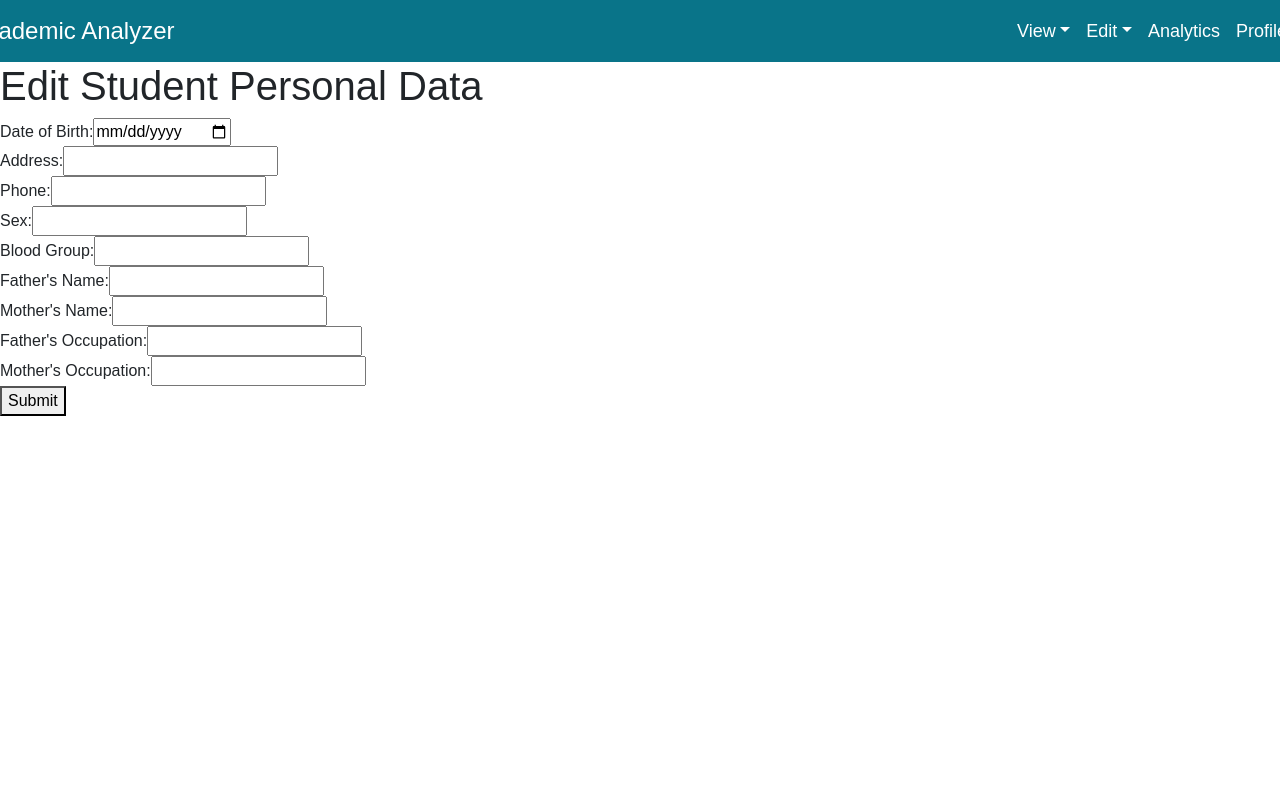
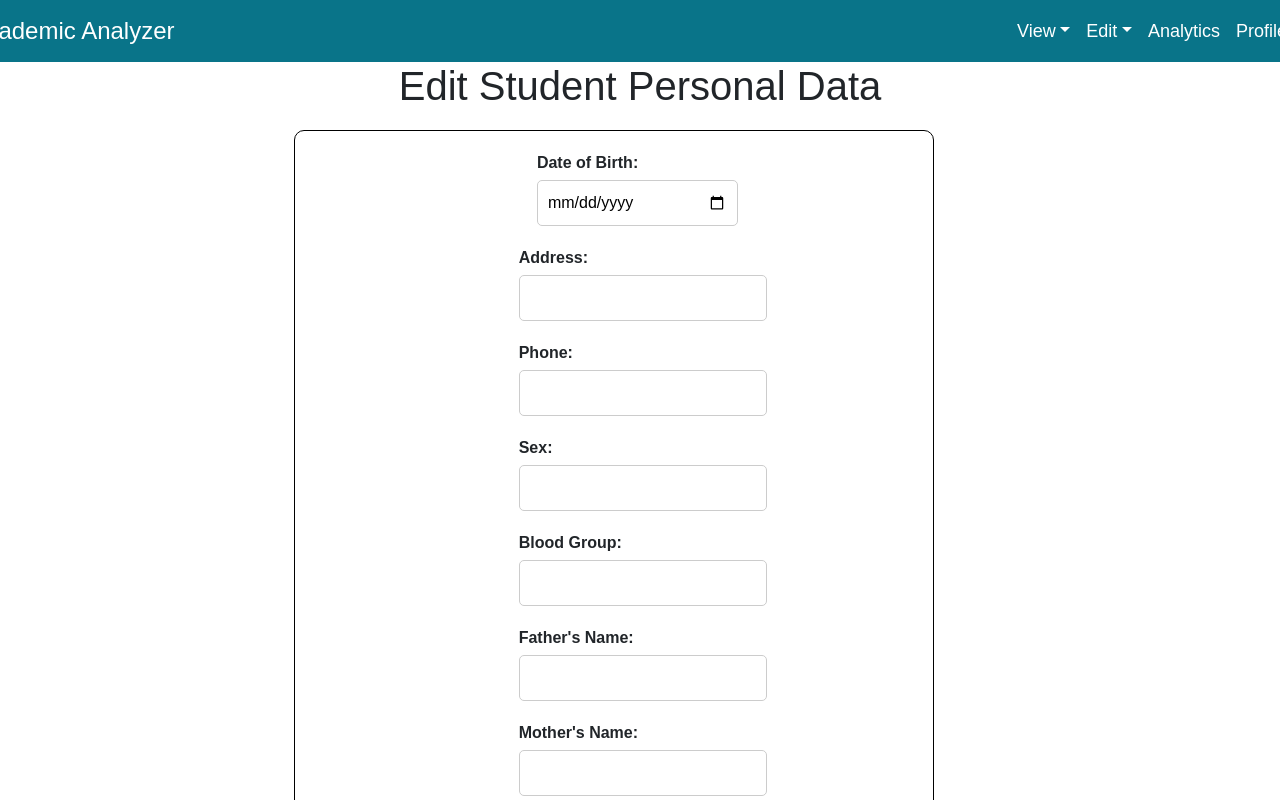
Before and after one commit to Thirumurugan2004/SRP-Project, a React (Create React App) app in the folder front-end/: page /student/edit/personaldata in a window 1280 px wide. Shown: the top 800 px of the page. Built offline with nearby package versions, Linux system fonts and the light colour scheme; no server answers.

Commit message:
view-edit-css

```diff
--- /dev/null
+++ b/front-end/src/CSS/edit.css
@@ -0,0 +1,76 @@
+/* edit.css */
+
+/* Container styles */
+.edit-container {
+  align-items: center;
+}
+
+/* Heading styles */
+.edit-heading {
+    text-align: center;
+    margin-bottom: 20px;
+}
+
+/* Form styles */
+.edit-form {
+    display: flex;
+    flex-direction: column;
+    align-items: center;
+    border: 1px solid black;
+    border-radius: 10px;
+    max-width: 50%;
+    margin-left: 23%;
+    margin-right: 20%;
+    padding: 0;
+}
+
+/* Form input container styles */
+.edit-div {
+    margin-top: 20px;
+    max-width: 30%;
+}
+
+/* Form label styles */
+.edit-div label {
+    font-weight: bold;
+    margin-bottom: 5px;
+    display: block;
+}
+
+/* Form input styles */
+.edit-div input[type="text"],
+.edit-div input[type="date"] {
+    width: 130%;
+    padding: 10px;
+    border: 1px solid #ccc;
+    border-radius: 5px;
+    font-size: 16px;
+}
+
+/* Form button styles */
+.edit-form button {
+    padding: 10px 20px;
+    background-color: #007bff;
+    color: #fff;
+    border: none;
+    border-radius: 5px;
+    cursor: pointer;
+    font-size: 16px;
+    transition: background-color 0.3s ease;
+    margin-top: 3%;
+    width:20%;
+}
+
+.edit-form button:hover {
+    background-color: #0056b3;
+}
+
+/* Success message styles */
+.success-message {
+    margin-top: 10px;
+    background-color: #dff0d8;
+    border: 1px solid #c3e6cb;
+    color: #155724;
+    padding: 10px;
+    border-radius: 5px;
+}
--- /dev/null
+++ b/front-end/src/CSS/view.css
@@ -0,0 +1,45 @@
+/* view.css */
+
+/* Container styles */
+.view-container {
+    max-width: 800px;
+    margin: 0 auto;
+    padding: 20px;
+}
+
+/* Heading styles */
+.view-heading {
+    text-align: center;
+    margin-bottom: 20px;
+}
+
+/* Error message styles */
+.error-message {
+    color: red;
+    margin-top: 10px;
+}
+
+/* Form styles */
+.view-form {
+    border: 1px solid #ccc;
+    border-radius: 5px;
+    padding: 20px;
+    background-color: #f9f9f9;
+    font-size: larger;
+}
+
+.view-form p {
+    margin: 0;
+}
+
+.view-form p strong {
+    font-weight: bold;
+    margin-right: 10px;
+}
+.view-field{
+    padding-top:10px;
+}
+.view-form img {
+    max-width: 150px; /* Adjust width as needed */
+    float: right;
+}
--- a/front-end/src/students/edit/personaldata.js
+++ b/front-end/src/students/edit/personaldata.js
@@ -2,7 +2,7 @@ import React, { useState, useEffect } from 'react';
 import axios from 'axios';
 import { useNavigate } from 'react-router-dom';
 import Navbarfun from '../../usercomponents/Navbarfun';
-
+import '../../CSS/edit.css'
 function EditStudentPersonal() {
     const [studentData, setStudentData] = useState({
         RollNumber: '',
@@ -92,42 +92,42 @@ var fetchedUsername;
     return (
         <>
             <Navbarfun />
-            <div>
-                <h1>Edit Student Personal Data</h1>
-                <form onSubmit={handleSubmit}>
-                    <div>
+            <div classname='edit-container'>
+                <h1 className='edit-heading'>Edit Student Personal Data</h1>
+                <form className='edit-form' onSubmit={handleSubmit}>
+                    <div className='edit-div'>
                         <label>Date of Birth:</label>
                         <input type="date" name="DateOfBirth" value={studentData.DateOfBirth || ""} onChange={handleChange} />
                     </div>
-                    <div>
+                    <div className='edit-div'>
                         <label>Address:</label>
                         <input type="text" name="Address" value={studentData.Address} onChange={handleChange} />
                     </div>
-                    <div>
+                    <div className='edit-div'>
                         <label>Phone:</label>
                         <input type="text" name="Phone" value={studentData.Phone} onChange={handleChange} />
                     </div>
-                    <div>
+                    <div className='edit-div'>
                         <label>Sex:</label>
                         <input type="text" name="Sex" value={studentData.Sex} onChange={handleChange} />
                     </div>
-                    <div>
+                    <div className='edit-div'>
                         <label>Blood Group:</label>
                         <input type="text" name="Blood_Group" value={studentData.Blood_Group} onChange={handleChange} />
                     </div>
-                    <div>
+                    <div className='edit-div'>
                         <label>Father's Name:</label>
                         <input type="text" name="FatherName" value={studentData.FatherName} onChange={handleChange} />
                     </div>
-                    <div>
+                    <div className='edit-div'>
                         <label>Mother's Name:</label>
                         <input type="text" name="Mothername" value={studentData.Mothername} onChange={handleChange} />
                     </div>
-                    <div>
+                    <div className='edit-div'>
                         <label>Father's Occupation:</label>
                         <input type="text" name="Fatheroccupation" value={studentData.Fatheroccupation} onChange={handleChange} />
                     </div>
-                    <div>
+                    <div className='edit-div'>
                         <label>Mother's Occupation:</label>
                         <input type="text" name="Motheroccupation" value={studentData.Motheroccupation} onChange={handleChange} />
                     </div>
--- a/front-end/src/students/view/personaldata.js
+++ b/front-end/src/students/view/personaldata.js
@@ -1,7 +1,7 @@
 import React, { useState, useEffect } from 'react';
 import axios from 'axios';
 import Navbarfun from '../../usercomponents/Navbarfun';
-
+import '../../CSS/view.css';
 function ViewStudentPersonal() {
     const [studentDetails, setStudentDetails] = useState(null);
     const [errorMessage, setErrorMessage] = useState('');
@@ -46,22 +46,23 @@ function ViewStudentPersonal() {
     return (
         <>
             <Navbarfun />
-            <div>
-                <h2>Student Personal Details</h2>
+            <div className='view-container'>
+                <h2 className='view-heading'>Student Personal Details</h2>
                 {errorMessage && <p>{errorMessage}</p>}
                 {studentDetails && (
-                    <div>
-                        <p><strong>Roll Number:</strong> {studentDetails.RollNumber}</p>
-                        <p><strong>Date of Birth:</strong> {studentDetails.DateOfBirth}</p>
-                        <p><strong>Address:</strong> {studentDetails.Address}</p>
-                        <p><strong>Phone:</strong> {studentDetails.Phone}</p>
+                    <div className='view-form'>
+                        <img alt='img'/>
+                        <p className='view-field'><strong>Roll Number:</strong> {studentDetails.RollNumber}</p>
+                        <p className='view-field'><strong>Date of Birth:</strong> {studentDetails.DateOfBirth}</p>
+                        <p className='view-field'><strong>Address:</strong> {studentDetails.Address}</p>
+                        <p className='view-field'><strong>Phone:</strong> {studentDetails.Phone}</p>
 
-                        <p><strong>Sex:</strong> {studentDetails.Sex}</p>
-                        <p><strong>Blood Group:</strong> {studentDetails.Blood_Group}</p>
-                        <p><strong>Father's Name:</strong> {studentDetails.FatherName}</p>
-                        <p><strong>Mother's Name:</strong> {studentDetails.Mothername}</p>
-                        <p><strong>Father's Occupation:</strong> {studentDetails.Fatheroccupation}</p>
-                        <p><strong>Mother's Occupation:</strong> {studentDetails.Motheroccupation}</p>
+                        <p className='view-field'><strong>Sex:</strong> {studentDetails.Sex}</p>
+                        <p className='view-field'><strong>Blood Group:</strong> {studentDetails.Blood_Group}</p>
+                        <p className='view-field'><strong>Father's Name:</strong> {studentDetails.FatherName}</p>
+                        <p className='view-field'><strong>Mother's Name:</strong> {studentDetails.Mothername}</p>
+                        <p className='view-field'><strong>Father's Occupation:</strong> {studentDetails.Fatheroccupation}</p>
+                        <p className='view-field'><strong>Mother's Occupation:</strong> {studentDetails.Motheroccupation}</p>
                     </div>
                 )}
             </div>
```
